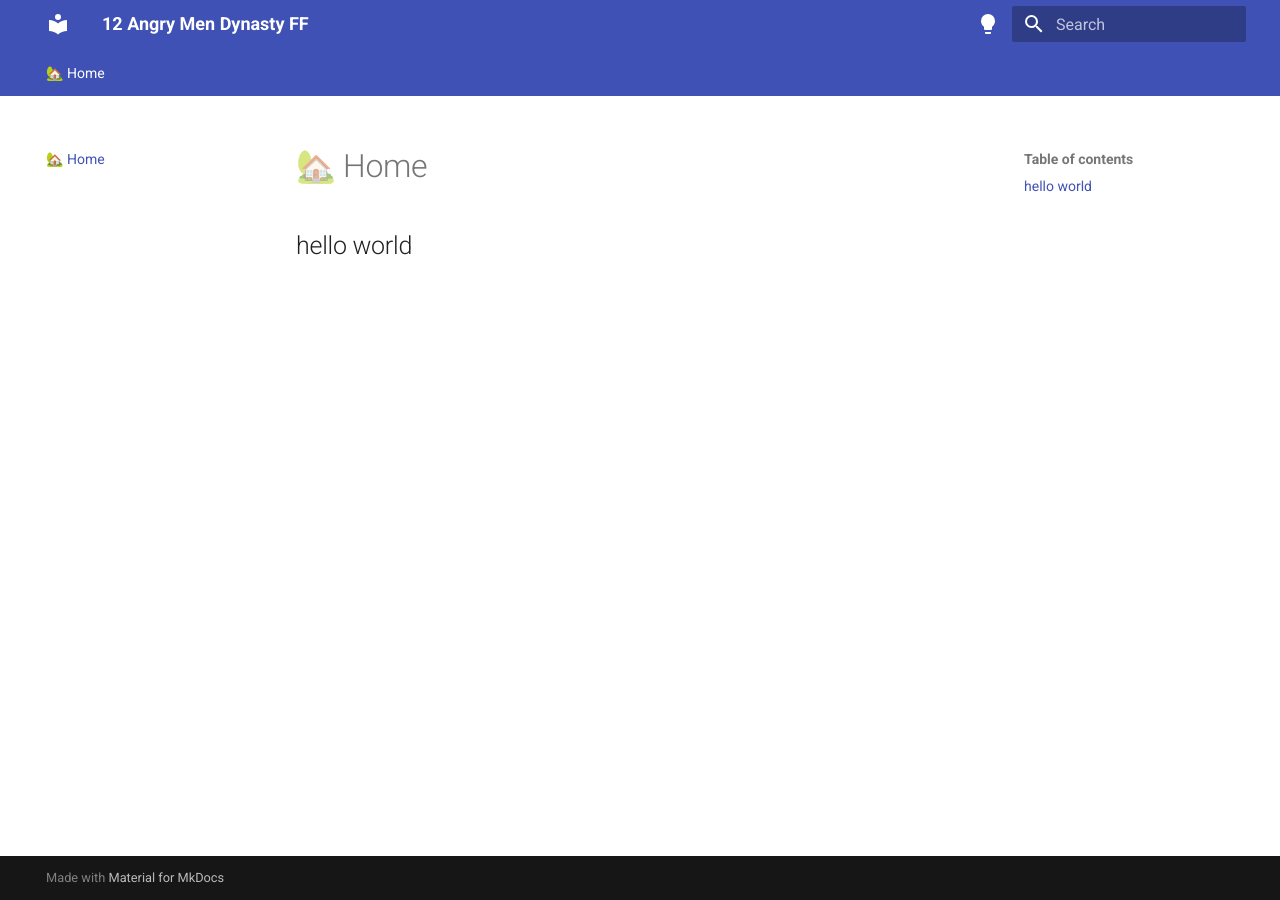
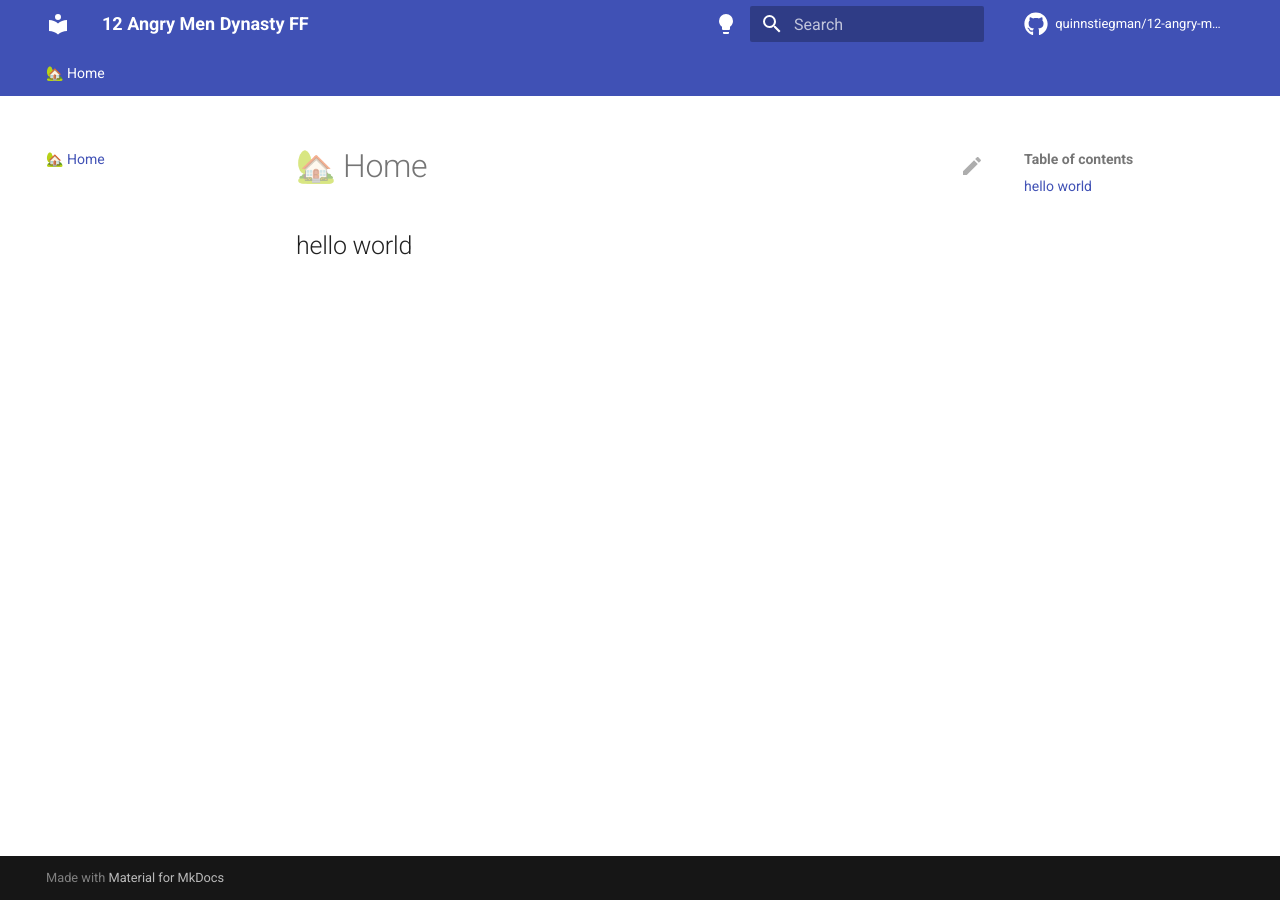
Before and after one commit to quinnstiegman/12-angry-men-dynasty, an MkDocs documentation site: the page built from docs/index.md, in a window 1280 px wide. Built offline with MkDocs 1.6.1 and Material for MkDocs 9.7.7, drawn with Linux system fonts in a browser that asks for light colours; nearby versions of some CDN libraries; library files that are not in the unit come from our copies; comment, search, counter and statistics services are not loaded.

Commit message:
deploying site build

```diff
--- a/mkdocs.yml
+++ b/mkdocs.yml
@@ -2,8 +2,8 @@
 
 site_name: 12 Angry Men Dynasty FF
 # site_url: https://wwg-internal.github.io/cidr-mkdocs
-# repo_url: https://github.com/wwg-internal/cidr-mkdocs
-# repo_name: wwg-internal/cidr-mkdocs
+repo_url: https://github.com/quinnstiegman/12-angry-men-dynasty
+repo_name: quinnstiegman/12-angry-men-dynasty
 # edit_uri: tree/main/docs/
 use_directory_urls: false
 
```
